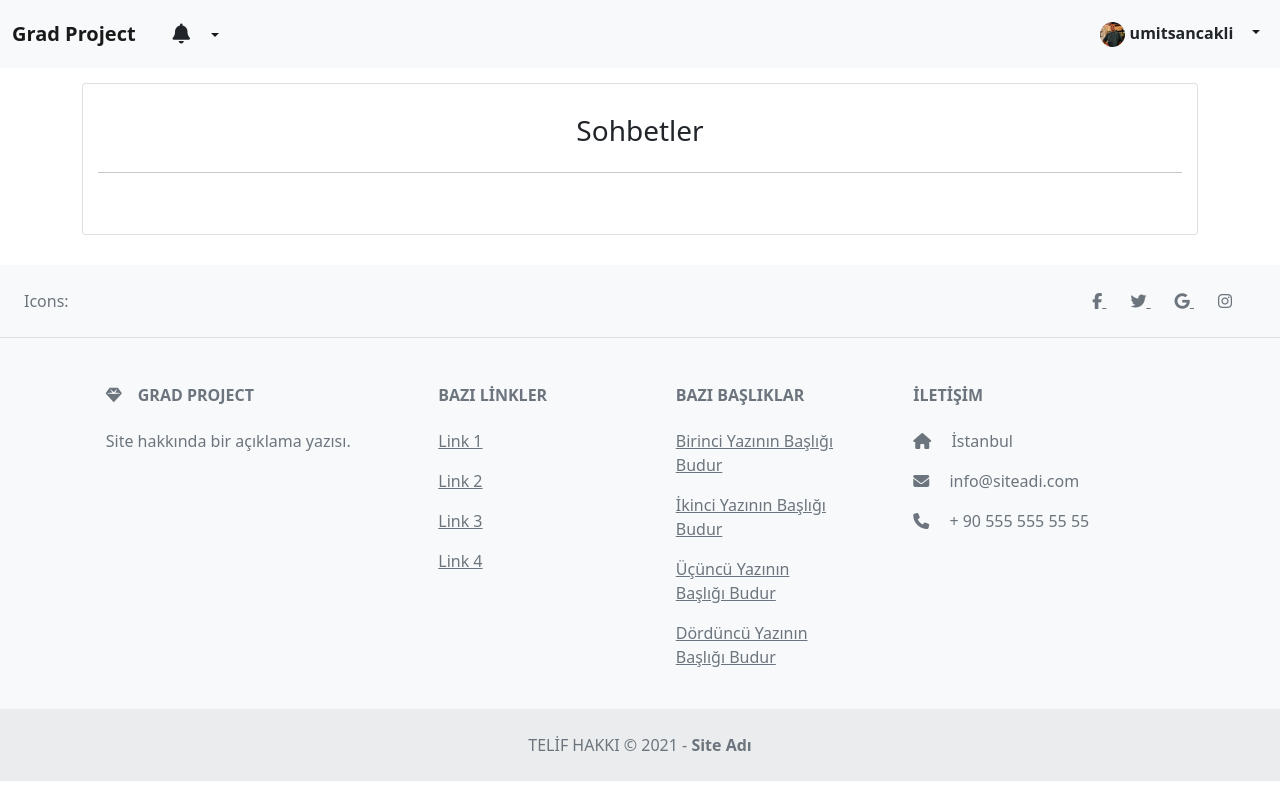
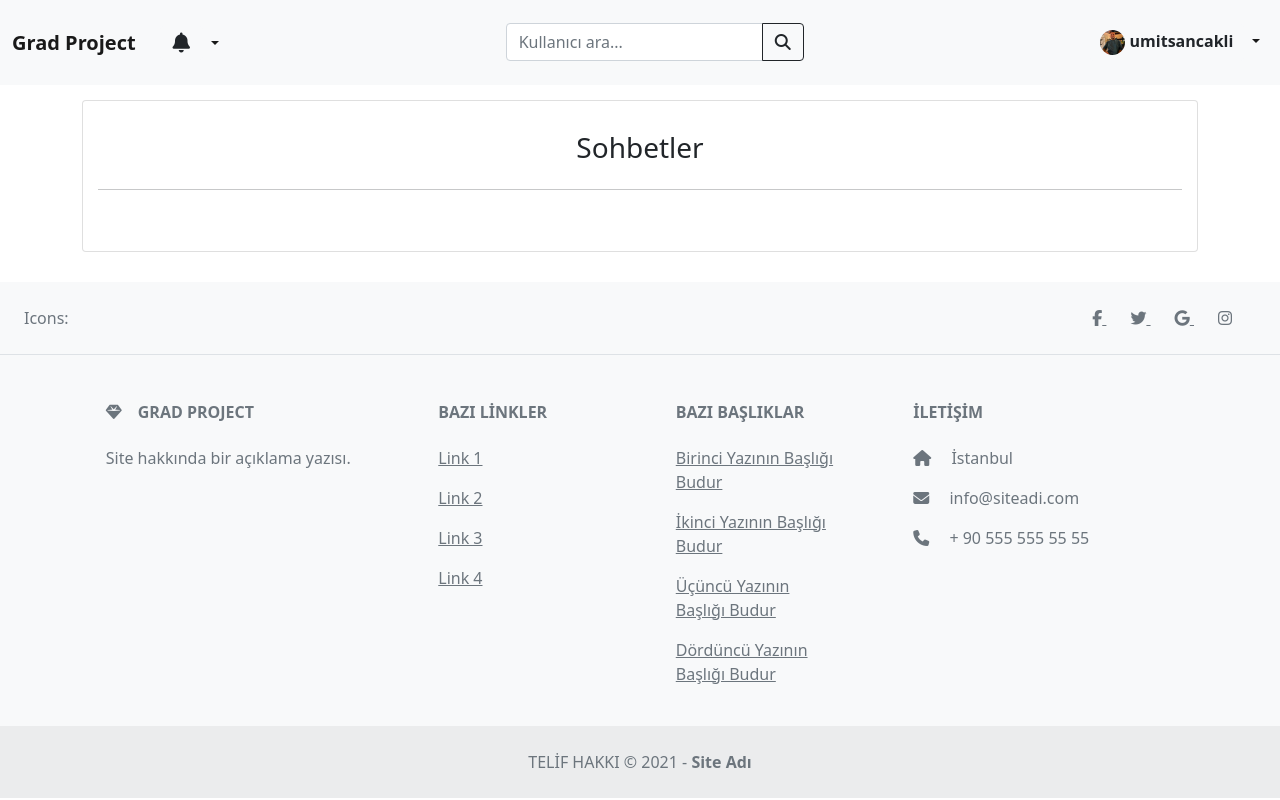
Before and after one commit to umitishere/grad-project, a PHP site: page /inbox.php in a window 1280 px wide. Run offline with PHP 8.4, Linux system fonts and the light colour scheme; a user stored in the database is signed in; data comes from the database, SQL or seed files in the repository; data that the repository does not hold is empty; a stand-in replaces the project's code that opens the database connection; some libraries are stand-ins or nearby versions.

Commit message:
Create search user system.

```diff
--- a/assets/css/layout.css
+++ b/assets/css/layout.css
@@ -14,6 +14,11 @@ body, html {
 
 .margin-top-30 {
   margin-top: 30px;
+}
+
+.horizontal-padding-10 {
+    padding-left: 10px;
+    padding-right: 10px;
 }
 
 .margin-left-message {
--- a/includes/header.php
+++ b/includes/header.php
@@ -130,9 +130,26 @@ if (isset($_SESSION["loggedin"]) && $_SESSION["loggedin"] === true) {
                             </ul>
                         </li>
 
+                    </ul>
+
+                    <ul class="navbar-nav ms-auto">
+                        <li class="nav-item">
+
+                            <form method="get" action="/grad-project/arama-sonucu">
+                                <div class="input-group mb-3 margin-top-15">
+                                    <input type="text" name="username_to_search" class="form-control" placeholder="Kullanıcı ara...">
+                                    <button class="btn btn-outline-dark" type="submit">
+                                        <i class="fas fa-search"></i>
+                                    </button>
+                                </div>
+                            </form>
+
+                        </li>
+                    </ul>
+
+
                         <?php } ?>
 
-                    </ul>
                     <ul class="navbar-nav ms-auto">
                     <?php if (isset($_SESSION["loggedin"]) && $_SESSION["loggedin"] === true) { ?>
                         <li class="nav-item dropdown">
--- a/modal-content-settings.php
+++ b/modal-content-settings.php
@@ -14,7 +14,6 @@
             <input type="hidden" name="content_id" value="<?php echo $contentID; ?>" />
             <input type="hidden" name="from_where" value="<?php echo $reportFromWhere; ?>" />
 
-            <hr />
             <button type="submit" name="report_content" class="btn btn-outline-danger" type="button">
                 Gönderiyi Şikayet Et
             </button>
--- a/modal-edit-content.php
+++ b/modal-edit-content.php
@@ -13,7 +13,6 @@
             <input type="hidden" name="content_id" value="<?php echo $getLastContents['id']; ?>" />
             <input type="hidden" name="from_where" value="home" />
 
-            <hr />
             <button type="submit" name="delete_content" class="btn btn-outline-danger" type="button">
                 Gönderiyi Sil
             </button>
--- a/modal-forward-content.php
+++ b/modal-forward-content.php
@@ -29,8 +29,6 @@ $contentID = $getLastContents['id'];
         ?>
 
             <input type="hidden" name="content_id" value="<?php echo $contentID; ?>" />
-
-            <hr />
 
             <p class="text-center margin-top-10 font-16">Gönderiler sadece takip edilenlerle paylaşılabilir.</p>
 
--- a/profile.php
+++ b/profile.php
@@ -8,6 +8,8 @@ $myProfile = false;
 $profileUsername = $_GET["username"];
 $errorMessage = "";
 $myUsername = $_SESSION["username"];
+
+$fromWhere = "Profile Page";
 
 $pageTitle = $profileUsername . " profili | Grad Project";
 
@@ -381,6 +383,7 @@ if (isset($_SESSION["loggedin"]) && $_SESSION["loggedin"] === true) {
 include("modal-edit-profile.php");
 include("modal-follower-list.php");
 include("modal-follow-requests.php");
+include("modal-report-user.php");
 
 require_once("includes/footer.php");
 
```
Also changed, not shown: modal-report-user.php (+4 -4 lines), user-search-results.php (added, +39 -0 lines), .htaccess.
